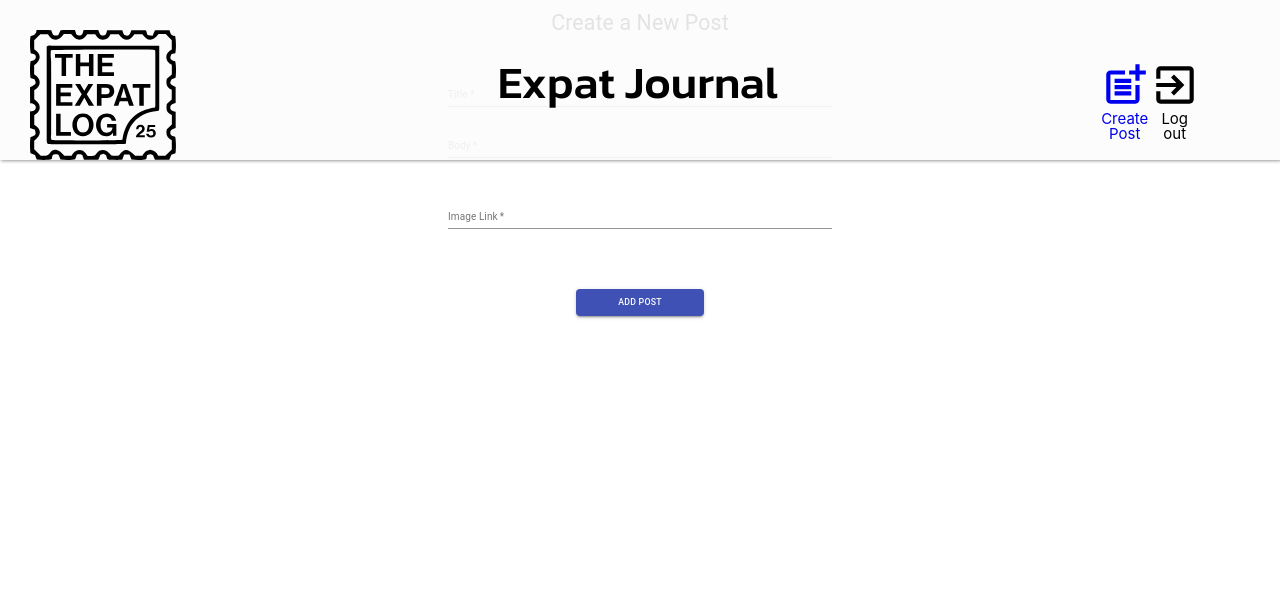
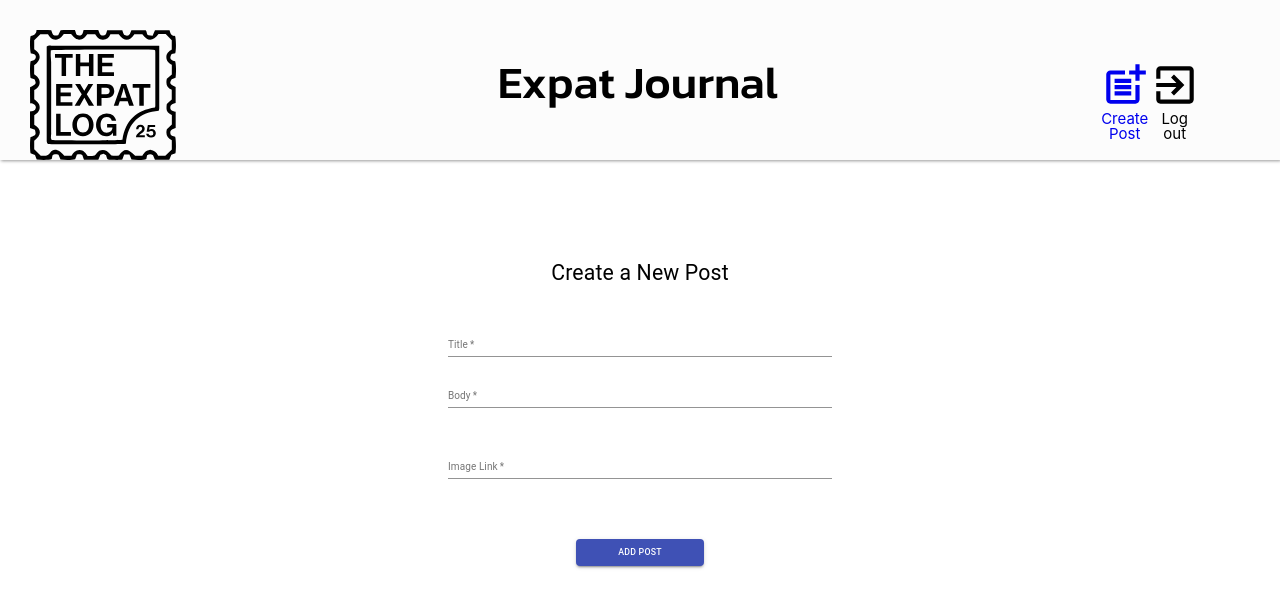
Before and after one commit to Expat-Journal-Log/front-end, a React (Create React App) app in the folder expat-journal-app/: page /create-post in a window 1280 px wide. Shown: the top 608 px of the page. Built offline with nearby package versions, Linux system fonts and the light colour scheme; no server answers.

Commit message:
completed final cleanup

```diff
--- a/expat-journal-app/src/App.css
+++ b/expat-journal-app/src/App.css
@@ -153,7 +153,9 @@ div.container {
 }
 
 
-
+.post-form{
+	margin-top: 250px;
+}
 
 .dynamicButton {
 	padding-top: 10px;
--- a/expat-journal-app/src/components/HeaderPostButton.js
+++ b/expat-journal-app/src/components/HeaderPostButton.js
@@ -24,6 +24,12 @@ function HeaderPostButton(props) {
 
     const handleClick = e => {
         setAnchorEl(e.target);
+    };
+
+    const handleNewPostNav = e => {
+        e.preventDefault();
+
+        window.location.pathname = '/create-post';
     };
 
     const handleClose = () => {
@@ -65,7 +71,7 @@ function HeaderPostButton(props) {
                                 open={Boolean(anchorEl)}
                                 onClose={handleClose}
                             >
-                                <MenuItem onClick={handleClose}>
+                                <MenuItem onClick={handleNewPostNav}>
                                     Create Post
                                 </MenuItem>
                                 <MenuItem onClick={logout}>
--- a/expat-journal-app/src/components/PostForm.js
+++ b/expat-journal-app/src/components/PostForm.js
@@ -91,7 +91,7 @@ const PostForm = (props) => {
     };
 
     return(
-        <>
+        <div className='post-form'>
             <Typography className='dynamicButton' component='h3' variant='h4'>{editing === 'true' ? 'Edit Post' : 'Create a New Post'}</Typography>
             <form className='form-container' noValidate autoComplete='off' onSubmit={handleSubmit}>
                 <TextField
@@ -127,7 +127,7 @@ const PostForm = (props) => {
                 <br></br>
                 <Button className={classes.btn} variant="contained" color="primary" type='submit'>{editing === 'true' ? 'Update Post' : 'Add Post'}</Button>
             </form>
-        </>
+        </div>
     );
 };
 
```
